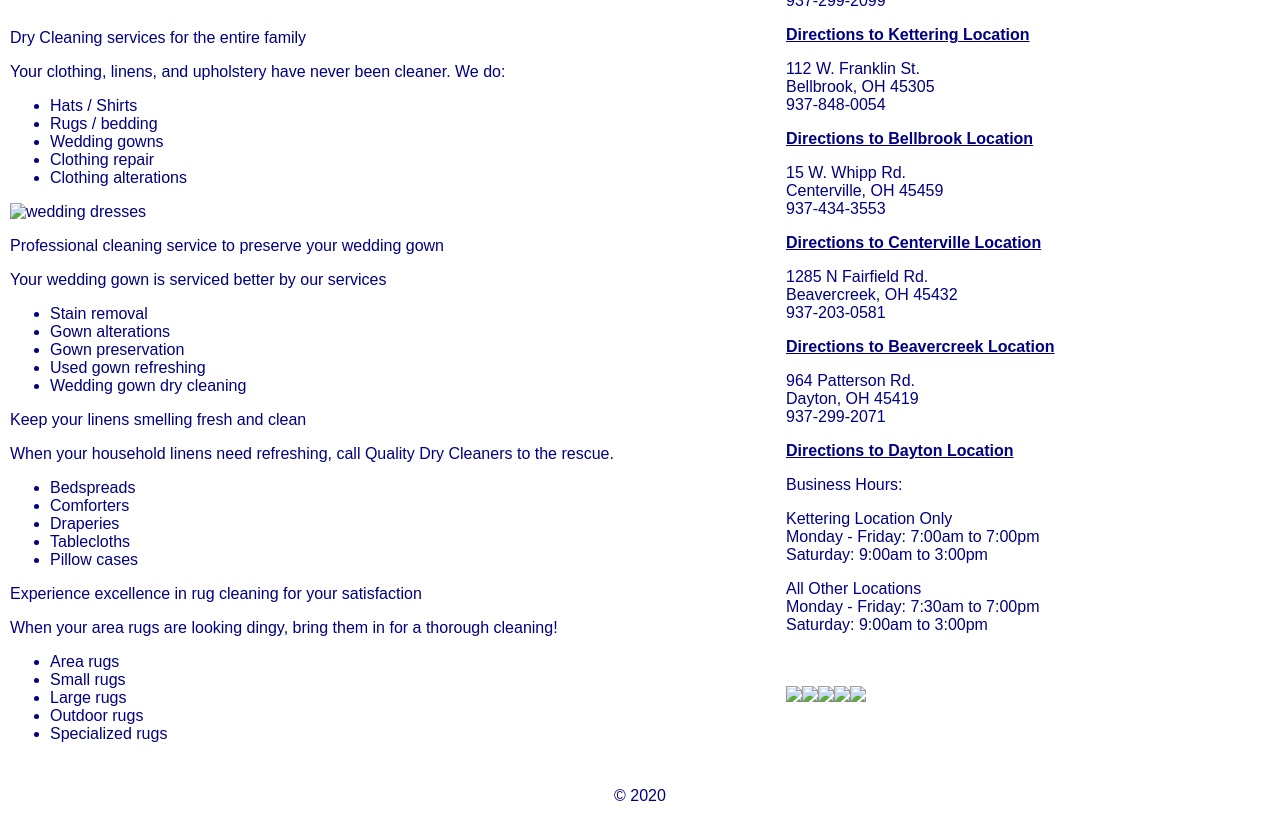
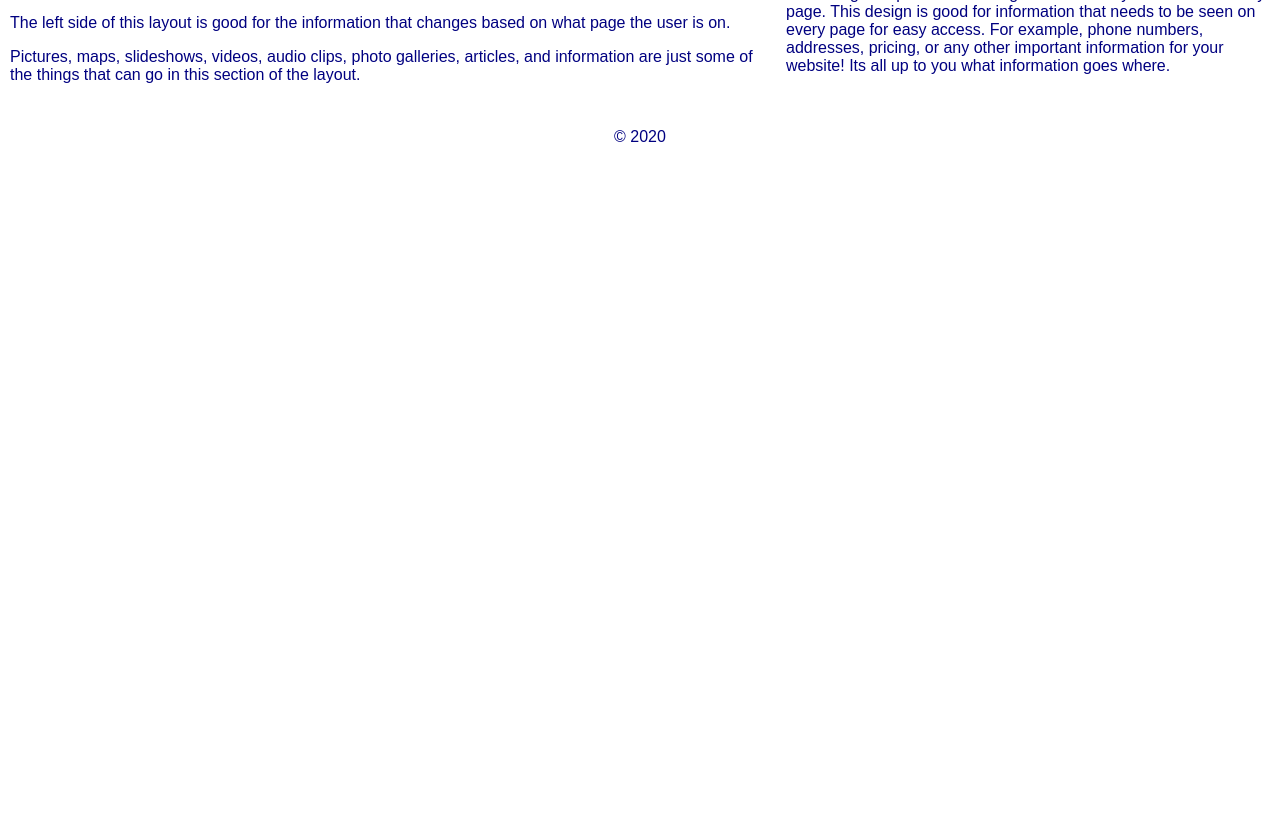
Before and after one commit to Ashleyduffy/Ashley-Personal, a plain HTML site: page index.html in a window 1280 px wide. Shown: the part 489-1304 px from the top of the page. After the commit the page ends 800 px from the top, so only its background shows below. Drawn offline with nearby package versions, Linux system fonts and the light colour scheme; a script that the page names is missing.

Commit message:
Update index.html

```diff
--- a/index.html
+++ b/index.html
@@ -26,125 +26,38 @@
         <a href=" index.html"> <img class="logo" src="logo.png" alt="Quality Dry Cleaners Logo"> </a>
       </div>
       <div class="headertext">
-        <h4> Ashley Duffy's Test Website</h4>
+        <h1> Welcome to Ashley Duffy's Test Website</h1>
         <h4></h4>
       </div>
       <div class="social">
         <div id="content-desktop">
-            <ul>
-              <li>Kettering - 937-299-2099</li>
-              <li>Bellbrook - 937-848-0054</li>
-              <li>Centerville - 937-434-3553</li>
-              <li>Beavercreek - 937-203-0581</li>
-              <li>Dayton - 937-299-2071</li>
-            </ul>
+
           </div>
          <div id="content-mobile">
           </div>
           <figure class="figure1">
-      <a target="blank" href="https://www.facebook.com/qualitydrycleaners/">
-        <img class="facebook" src="facebook.jpg" alt="Facebook"></a>
-        <img class="bbb" src="bbb.PNG" alt="BBB">
+            <p>Contact Information</p>
+     <ul>
+       <li> Email: ashleyduffy19@yahoo.com</li>
+       <li> Phone: (937)545-1171</li>
           </figure>
           </div>
     </header>
-  <main class="box mainaside"><h1>Same day service available!</h1>We have 5 convienient locations to accomodate all your
-    dry cleaning and laundry needs
-    <p>Whether it's your wedding dress or shirt, Quality Dry Cleaners has you covered.</p>
-   <img class="store4" src="store4.JPG" alt="Owner with clothes in the background">
-   <p class="nestedgrid">
-      <div class="div1">
-        <p>Dry Cleaning services for the entire family</p>
-        <p>Your clothing, linens, and upholstery have never been cleaner. We do: </p>
-        <ul>
-        <li>Hats / Shirts</li>
-        <li>Rugs / bedding</li>
-        <li>Wedding gowns</li>
-        <li>Clothing repair</li>
-        <li>Clothing alterations</li>
-        </ul>
-        <img src="wedding.jpg" alt="wedding dresses">
-   </div>
-        <div class="div2">
-          <p> Professional cleaning service to preserve your wedding gown</p>
-          <p>Your wedding gown is serviced better by our services</p>
-<ul>
-  <li>Stain removal</li>
-  <li>Gown alterations</li>
-  <li>Gown preservation</li>
-  <li>Used gown refreshing</li>
-  <li>Wedding gown dry cleaning</li>
-          </ul>
-        </div>
-   <div class="div3">
-     <p>Keep your linens smelling fresh and clean</p>
-     <p>When your household linens need refreshing, call Quality Dry Cleaners to the rescue. </p>
-     <ul>
-     <li>Bedspreads</li>
-     <li>Comforters</li>
-     <li>Draperies</li>
-     <li>Tablecloths</li>
-     <li>Pillow cases</li>
-     </ul>
-   </div>
-        <div class="div4">
-          <p>Experience excellence in rug cleaning for your satisfaction</p>
-          <p>When your area rugs are looking dingy, bring them in for a thorough cleaning!</p>
-<ul>
-  <li>Area rugs</li>
-  <li>Small rugs</li>
-  <li>Large rugs</li>
-  <li>Outdoor rugs</li>
-  <li>Specialized rugs</li>
-          </ul>
-        </div>
+  <main class="box mainaside"><h1>Layout 1</h1>
+
+  <p> The left side of this layout is good for the information that changes based on what page the user is on.</p>
+
+   <p> Pictures, maps, slideshows, videos, audio clips, photo galleries, articles, and information are just some of the things that
+     can go in this section of the layout.</p>
+
   </main>
     <aside class="box">
-    <h2>Contact Us</h2>
-    <h4>Contact Name Steve Schram, Owner </h4>
-    <p>thequalitydrycleaners@gmail.com</p>
-    <p>1855 E. Stroop Rd.<br>
-       Kettering, OH 45429-5056<br>
-      937-299-2099 </p>
-    <a target="blank" href="https://www.google.com/maps/dir/39.6553042,-84.0695858/Quality+Dry+Cleaners,+1855+E+Stroop+Rd+%235056,+Kettering,+OH+45429/@39.6725194,-84.1362137,13z/data=!3m1!4b1!4m9!4m8!1m1!4e1!1m5!1m1!1s0x8840850d553ad675:0x885e686b5d4e1c3d!2m2!1d-84.1330819!2d39.6894382" >
-     <p>Directions to Kettering Location</p> </a>
-    <p>112 W. Franklin St.<br>
-       Bellbrook, OH 45305<br>
-       937-848-0054</p>
-    <a target="blank" href="https://www.google.com/maps/dir/39.6553042,-84.0695858/Quality+Dry+Cleaners,+112+W+Franklin+St,+Bellbrook,+OH+45305/@39.6456625,-84.0807194,15z/data=!3m1!4b1!4m9!4m8!1m1!4e1!1m5!1m1!1s0x88409157518f9015:0x71ebad12837ae019!2m2!1d-84.0744954!2d39.6369427" >
-     <p>Directions to Bellbrook Location</p> </a>
-    <p>15 W. Whipp Rd.<br>
-       Centerville, OH 45459<br>
-       937-434-3553</p>
-     <a target="blank" href="https://www.google.com/maps/dir/39.6553042,-84.0695858/Quality+Dry+Cleaners,+15+W+Whipp+Rd,+Dayton,+OH+45459/@39.6551427,-84.1843771,12z/data=!3m1!4b1!4m9!4m8!1m1!4e1!1m5!1m1!1s0x88408f68ba094c11:0x621d37fc63c05a8e!2m2!1d-84.1593966!2d39.6594321" >
-     <p>Directions to Centerville Location</p> </a>
-    <p>1285 N Fairfield Rd.<br>
-       Beavercreek, OH 45432<br>
-       937-203-0581</p>
-     <a target="blank" href="https://www.google.com/maps/dir/39.6553042,-84.0695858/Quality+Dry+Cleaners,+1285+N+Fairfield+Rd,+Beavercreek,+OH+45432/@39.6916712,-84.083901,13z/data=!3m1!4b1!4m9!4m8!1m1!4e1!1m5!1m1!1s0x88409ba08141e077:0xdc75b62a536633b0!2m2!1d-84.0575034!2d39.7274823" >
-     <p>Directions to Beavercreek Location</p> </a>
-    <p>964 Patterson Rd.<br>
-       Dayton, OH 45419<br>
-       937-299-2071</p>
-     <a target="blank" href="https://www.google.com/maps/dir/39.6553042,-84.0695858/Quality+Dry+Cleaners,+964+Patterson+Rd,+Dayton,+OH+45419/@39.6897464,-84.1763982,12z/data=!3m1!4b1!4m9!4m8!1m1!4e1!1m5!1m1!1s0x884084470623ca27:0x912271317e98f10a!2m2!1d-84.153207!2d39.723985" >
-     <p>Directions to Dayton Location</p> </a>
-    <p>Business Hours:</p>
-    <p>Kettering Location Only<br>
-       Monday - Friday: 7:00am to 7:00pm<br>
-       Saturday: 9:00am to 3:00pm</p>
-    <p>All Other Locations<br>
-       Monday - Friday: 7:30am to 7:00pm<br>
-       Saturday: 9:00am to 3:00pm</p>
-    <br>
-    <br>
+    <h2>Contact Us(Example)</h2>
+
+     <p> This design is split so that the right side can stay the same on every page.
+      This design is good for information that needs to be seen on every page for easy access. For example, phone numbers,
+      addresses, pricing, or any other important information for your website! Its all up to you what information goes where.</p>
     <div id="slider">
-            <figure>
-                <img src="store1.JPG" alt="Dayton Location">
-                <img src="store2.JPG" alt="Centerville Location">
-                <img src="store3.jpg" alt="Kettering Location">
-                <img src="store5.JPG" alt="Bellbrook Location">
-                <img src="store6.jpg" alt="Beavercreek Location">
-            </figure>
         </div>
   </aside>
   <footer class="box">&copy; 2020</footer>
```
